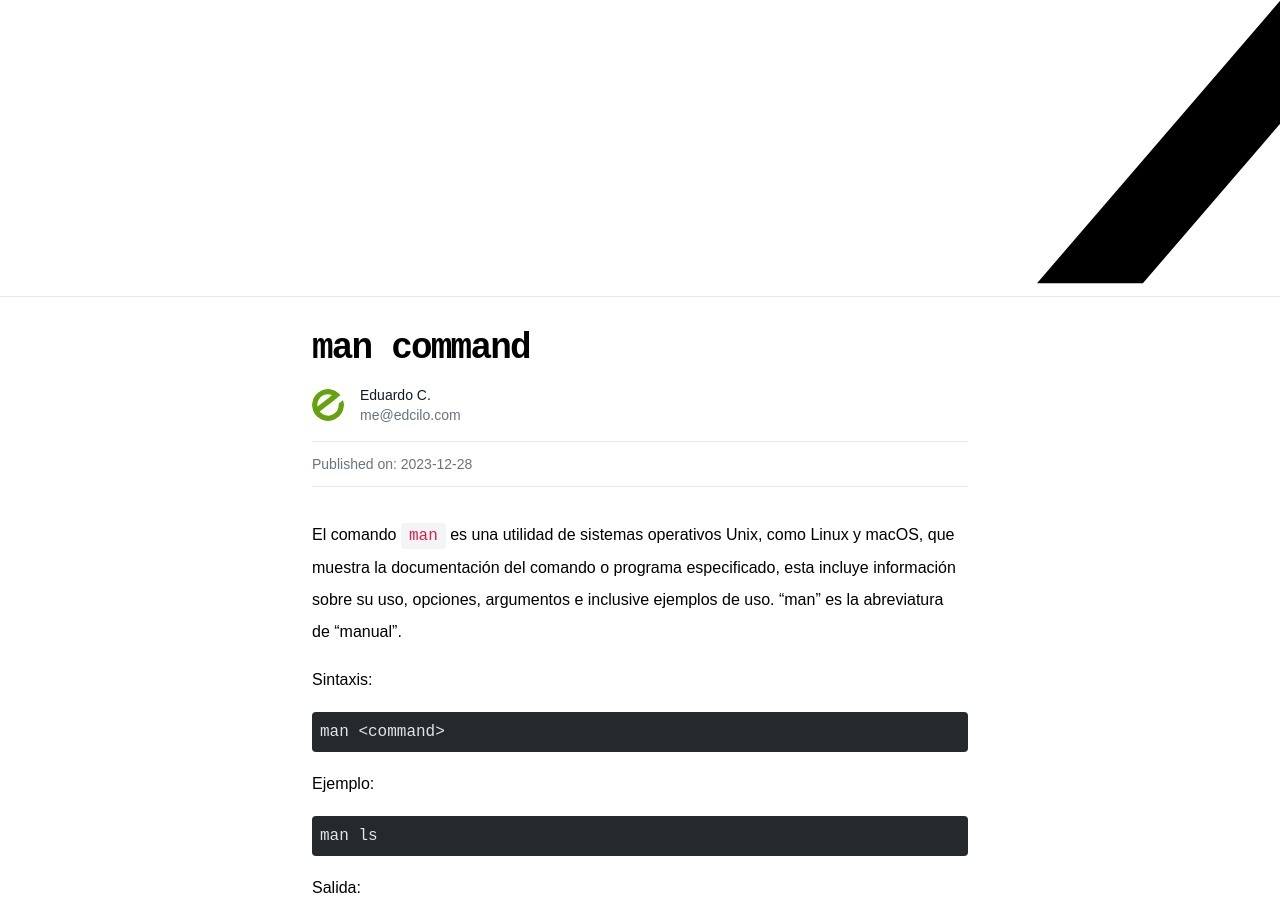
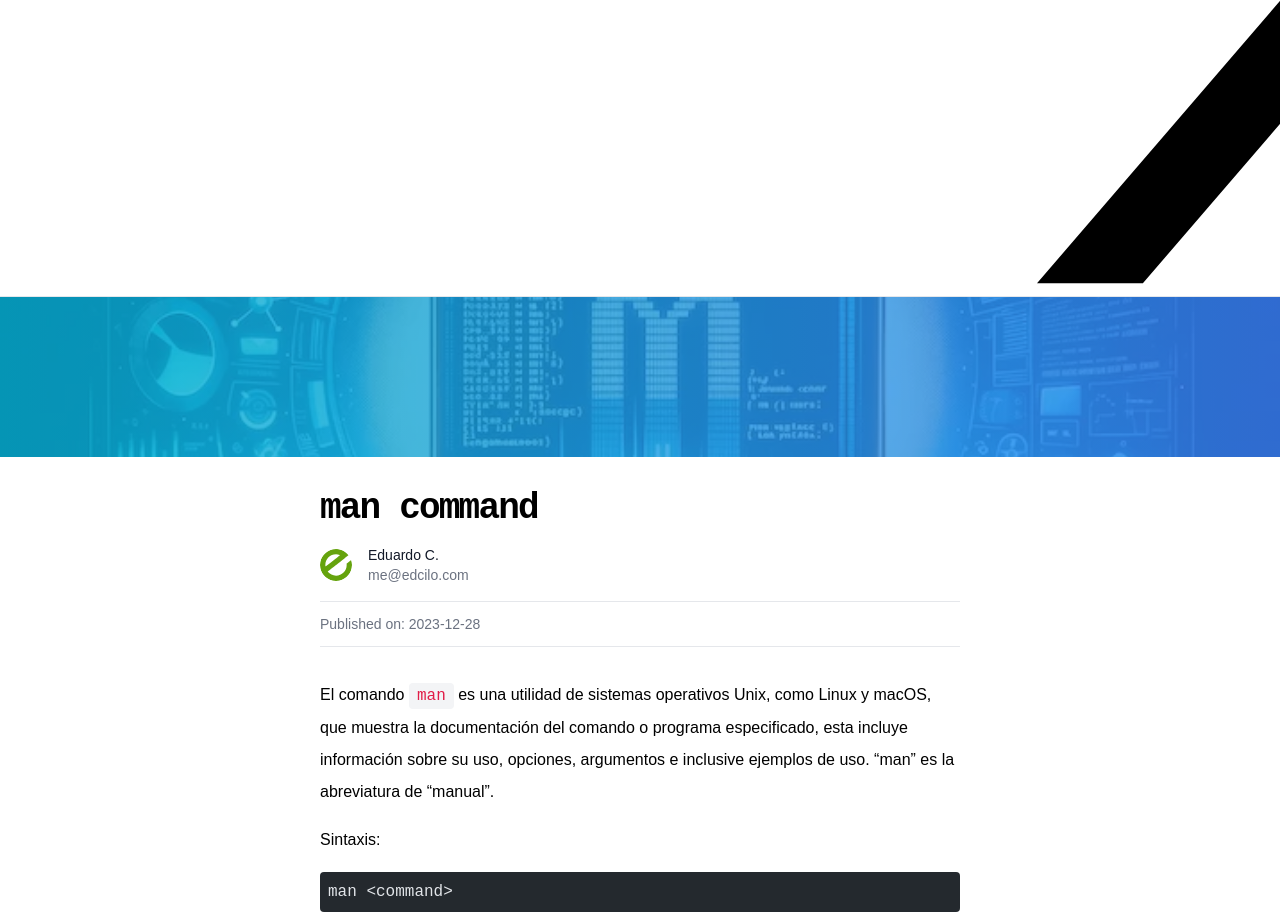
Before and after one commit to edcilo/edc_blog, an Astro site: page /posts/unix-man in a window 1280 px wide. Shown: the part 955-1872 px from the top of the page. Built offline with nearby package versions, Linux system fonts and the light colour scheme; Astro itself is replaced by a stand-in of ours; code samples lack their colours; no server answers.

Commit message:
feat(article): add cover
- fix article card cover size
- fix project card cover size
- add padding to portfolio container

```diff
--- a/src/components/ArticleCard.astro
+++ b/src/components/ArticleCard.astro
@@ -41,7 +41,7 @@ a {
     }
 
     .cover {
-        @apply rounded-t-lg w-full aspect-video;
+        @apply rounded-t-lg w-full w-full h-auto;
     }
 
     .title {
--- a/src/components/Portfolio.astro
+++ b/src/components/Portfolio.astro
@@ -70,7 +70,7 @@ const projects = [
     }
 
     .container {
-        @apply max-w-screen-md columns-1 gap-4;
+        @apply max-w-screen-md columns-1 gap-4 px-4;
         @apply md:columns-2;
     }
 }
--- a/src/components/ProjectCard.astro
+++ b/src/components/ProjectCard.astro
@@ -57,7 +57,7 @@ const { image, url, name, description, tags } = Astro.props;
     }
 
     .cover {
-        @apply rounded-t-lg w-full;
+        @apply rounded-t-lg w-full w-full h-auto;
     }
 
     .title {
--- a/src/layouts/Post.astro
+++ b/src/layouts/Post.astro
@@ -14,6 +14,10 @@ interface Props {
             email: string;
             avatar: string;
         }
+        image: {
+            url: string;
+            alt: string;
+        }
         tags: string[];
     }
 }
@@ -22,6 +26,8 @@ const { title, frontmatter } = Astro.props;
 ---
 
 <Layout title={title}>
+    <div class="cover" style={`background-image: url(${frontmatter.image.url})`}></div>
+
     <div class="post">
         <article class="container">
             <h1>{frontmatter.title}</h1>
@@ -48,13 +54,21 @@ const { title, frontmatter } = Astro.props;
 </Layout>
 
 <style is:global>
+.cover {
+    @apply relative w-full h-[7.5rem] bg-slate-100 bg-no-repeat bg-cover bg-center;
+    @apply md:h-40;
+    @apply dark:after:bg-zinc-900;
+    @apply after:absolute after:w-full after:h-full after:bg-slate-200/30 after:opacity-80;
+    @apply after:bg-gradient-to-r after:from-cyan-500 after:to-blue-500;
+}
+
 .post {
     @apply flex justify-center;
     @apply text-black;
     @apply dark:!text-slate-100;
 
     .container {
-        @apply w-full max-w-2xl px-2 py-8;
+        @apply w-full max-w-2xl px-4 py-8;
     }
 
     h1 {
```
